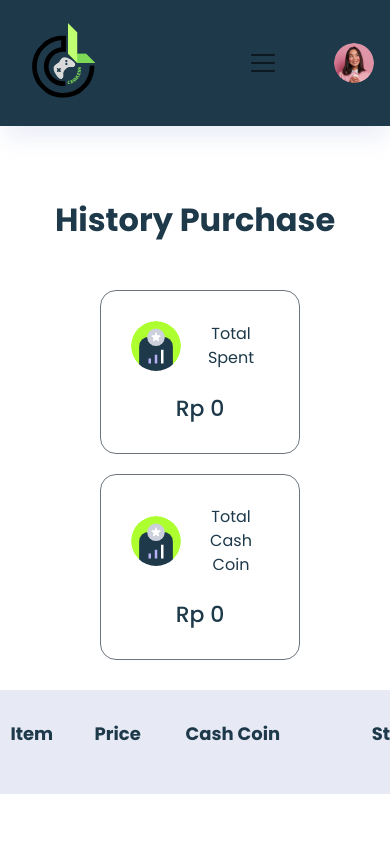
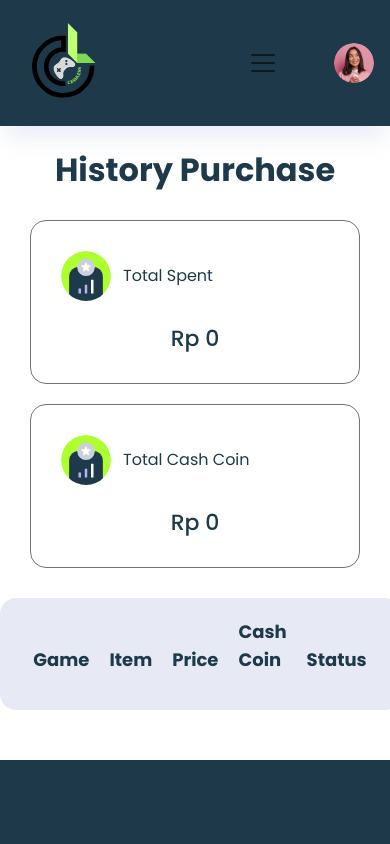
Before and after one commit to Aqilaaaaaaa/WebApp-topup-gameonline, a Next.js app: page /historyPurchase in a window 390 px wide. Shown: the top 844 px of the page. Built offline with nearby package versions, Linux system fonts and the light colour scheme; sample sign-in values are in the browser's storage.

Commit message:
History Page : fixing media query

```diff
--- a/components/History/historyRow.js
+++ b/components/History/historyRow.js
@@ -14,15 +14,12 @@ const HistoryRow = ({title, type, item, price, coin, status, totalPrice}) => {
     return (
         <>
             <tr className="align-middle">
-                <th scope="row">
-                    {/* <img className="float-start me-3 mb-lg-0 mb-3"
-                        src={img}
-                        width="80" height="60" alt=""/> */}
+                <td scope="row">
                     <div className="game-title-header">
-                        <p className="game-title fw-medium text-start color-palette-1 m-0">{title}</p>
+                        <p className="fw-medium text-start color-palette-1 m-0">{title}</p>
                         <p className="text-xs fw-normal text-start color-palette-2 m-0">{type}</p>
                     </div>
-                </th>
+                </td>
                 <td>
                     <p className="fw-medium color-palette-1 m-0">{item}</p>
                 </td>
--- a/components/History/historyTotal.js
+++ b/components/History/historyTotal.js
@@ -5,7 +5,6 @@ const HistoryTotal = ({title, total}) => {
         <>
             <div className="main-content">
                 <div className="row">
-                    <div className="">
                     <div className="categories-card border border-secondary">
                         <div className="d-flex align-items-center mb-24">
                             <img src="icon/guidestep3.svg" width={50} height={50} />
@@ -17,7 +16,6 @@ const HistoryTotal = ({title, total}) => {
                     </div>
                 </div>
             </div>
-            </div>
         </>
     );
 }
--- a/components/History/index.js
+++ b/components/History/index.js
@@ -1,5 +1,6 @@
 import { userService } from "@/services";
 import { useEffect, useState } from "react";
+import Head from "next/head";
 import HistoryRow from "./historyRow";
 import HistoryTotal from "./historyTotal";
 
@@ -75,9 +76,13 @@ const History = () => {
     },[])
     return (
         <>
+            <Head>
+                <title>CashLess Shop | History </title>
+                <meta name="description" content="CashLess membantu anda agar semangat bermain" />
+                <link rel="icon" href="/icon/logo.svg" />
+            </Head>
             <section className="overview overflow-auto">
-                <main className="main-wrapper">
-                    <div className="ps-lg-0">
+                <main className="main-wrapper ps-lg-0">
                     <div className="top-up-categories mb-30">
                         <h2 className="text-4xl fw-bold color-palette-1 mb-30">History Purchase</h2>
                         <div className="wrapper">
@@ -86,7 +91,7 @@ const History = () => {
                         </div>
                     </div>
                     <div className="latest-transaction">
-                            <div className="main-content main-content-table overflow-auto">
+                        <div className="main-content-table overflow-auto">
                             <table className="table table-borderless">
                                 <thead>
                                     <tr className="color-palette-1 text-lg fw-bold">
@@ -101,21 +106,6 @@ const History = () => {
                                     {data?.map((data, i)=>(
                                         <HistoryRow key={i} title={data.name} type={data.type} item={`${data.item}`.concat(" ",data.itemName)} totalPrice={titikPrice(data.totalPrice)} price={titikPrice(data.price)} coin={data.coin} status={"Success"}/>
                                         // <tr className="align-middle text-center">
-                                            //     <th scope="row">
-                                            //         <div className="game-title-header">
-                                            //             <p className="game-title fw-medium text-start color-palette-1 m-0">{data.name}</p>
-                                            //             <p className="text-xs fw-normal text-start color-palette-2 m-0">{data.type}</p>
-                                            //         </div>
-                                            //     </th>
-                                            //     <td>
-                                            //         <p className="fw-medium text-start color-palette-1 m-0">{`${data.item}`.concat(" ",data.itemName)}</p>
-                                            //     </td>
-                                            //     <td>
-                                            //         <p className="fw-medium text-start color-palette-1 m-0">Rp {titikPrice(data.price)}</p>
-                                            //     </td>
-                                            //     <td>
-                                            //         <p className="fw-medium text-start color-palette-1 m-0">+{data.coin}</p>
-                                            //     </td>
                                         //     <td>
                                         //         <div>
                                         //             <span className="float-start icon-status success"></span>
@@ -129,7 +119,6 @@ const History = () => {
                             </table>
                         </div>
                     </div>
-                    </div>
                 </main>
             </section>
         </>
--- a/styles/history.css
+++ b/styles/history.css
@@ -1,26 +1,22 @@
-
 .overview {
     margin-top: 150px;
 }
 
-.overview .main-wrapper{
-    height: 100%;
-    margin-right: auto;
-    position: relative;
-    padding: 50px 50px 50px 0px;
+.overview .top-up-categories{
+    text-align: center;
+    justify-content: center;
 }
-
-/* .overview main .main-content{
-    max-width: 900px;
-    background-color: red;
-} */
-
 .overview .wrapper{
-    /* background-color: green; */
     display: flex;
     flex-direction: row;
     justify-content: center;
-    column-gap: 20px;
+    column-gap: 100px;
+}
+.overview .categories-card{
+    background-color: #FFFFFF;
+    padding: 1.875rem;
+    border-radius: 1rem;
+    width: 280px;
 }
 
 .overview .latest-transaction .main-content-table{
@@ -33,105 +29,43 @@
     margin: 0 auto;
 }
 
-.overview .latest-transaction .game-title-header{
-    margin-top: 10px;
-    margin-bottom: 10px;
-}
 
-.overview .latest-transaction .game-title{
-    white-space: nowrap;
-    width: 135px;
-    overflow: hidden;
-    text-overflow: ellipsis;
-}
-
-.overview .table>:not(caption)>*>*{
-    padding: 10px 0px;
-}
-
-.overview .latest-transaction table thead tr th{
-    font-weight: 400;
-}
-
-.overview .latest-transaction .icon-status{
-    width: 6px;
-    height: 6px;
-    border-radius: 999px;
-    margin: 9px 6px 0px 0px;
-}
-
-.overview .latest-transaction .icon-status.pending{
-    background-color: #FEBD57;
-}
-
-.overview .latest-transaction .icon-status.success{
-    background-color: #1ABC9C;
-}
-
-.overview .latest-transaction .icon-status.failed{
-    background-color: #FE5761;
-}
-
-.overview .top-up-categories .categories-card{
-    background-color: #FFFFFF;
-    padding: 1.875rem;
-    border-radius: 1rem;
-    text-align: center;
-    width: 280px;
-}
-.overview .top-up-categories{
-    text-align: center;
-    justify-content: center;
-}
 @media (max-width:414px){
-    .overview main.main-wrapper{
-        width: 100%;
-    }
     .overview .wrapper{
-        /* background-color: green; */
         display: flex;
         flex-direction: column;
-        justify-content: center;
-        column-gap: 20px;
-        margin-left: 230px;
-
+        row-gap: 20px;
+        align-items: center;
     }
-    .overview .top-up-categories .categories-card{
+    .overview .categories-card{
         padding: 1.875rem;
         border-radius: 1rem;
-        text-align: center;
-        width: 200px;
-        margin-top: 20px;
+        width: 330px;
     }
     .overview .latest-transaction .main-content-table{
         padding: 1.25rem 1.875rem;
+        border-radius: 0.5rem;
+        max-width: 400px;
+        display: flex;
+        justify-content: center;
+    }
+    .overview th , .overview td{
+        padding: 0 10px;
+    }
+
+
+}
+
+@media (max-width:768px){
+    .overview .wrapper{
+        width: 100%;
+        display: flex;
+        justify-content: center;
+    }
+    .overview .latest-transaction .main-content-table{
         border-radius: 1rem;
-        width: 80%;
+        width: 700px;
         display: flex;
         justify-content: center;
     }
 }
-
-
-@media (max-width:768px){
-    .overview main.main-wrapper{
-        width: 100%;
-        display: flex;
-        justify-content: center;
-        padding-left: 50px;
-    }
-    .overview .latest-transaction .main-content-table{
-        background-color: #E7EAF5;
-        border-radius: 1rem;
-        width: 650px;
-        display: flex;
-        justify-content: center;
-        margin: 0 auto;
-    }
-}
-
-@media (max-width:992px){
-    .overview main.main-wrapper{
-        width: 100%;
-    }
-}
```
Also changed, not shown: styles/dot.css (added). Lines whose indentation alone changed are shown as unchanged.
